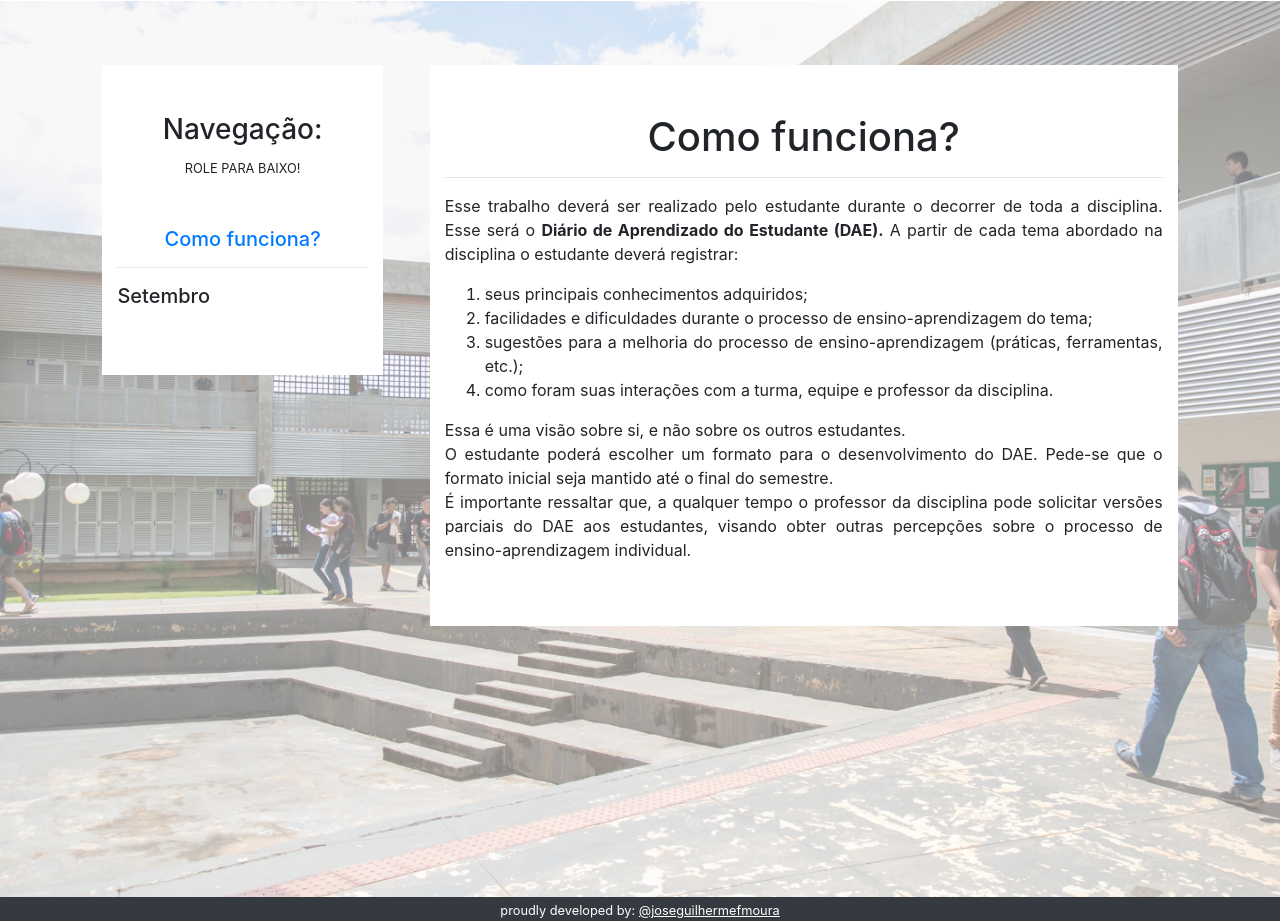
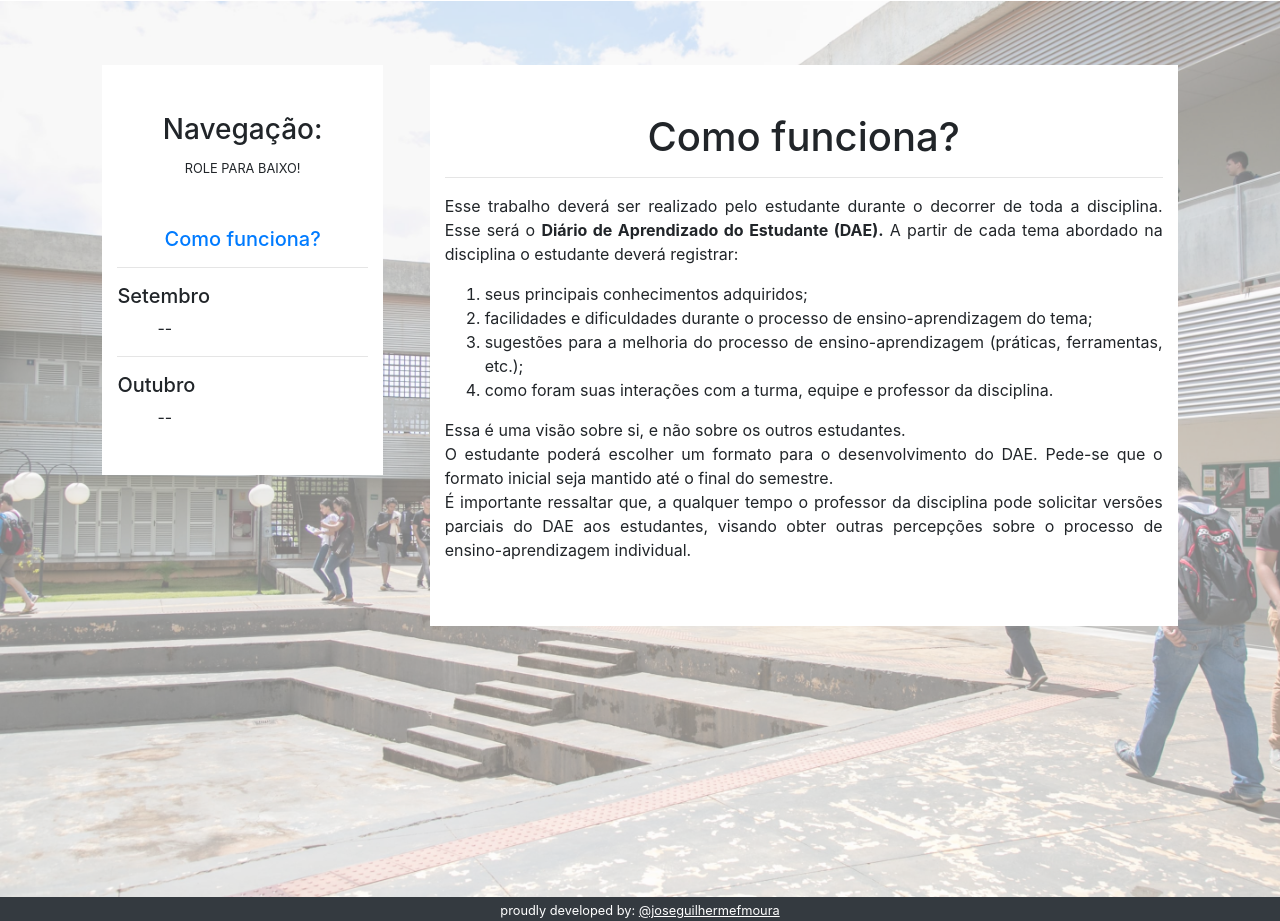
Before and after one commit to joseguilhermefmoura/DAE-MDS-2020-01, a plain HTML site: page index.html in a window 1280 px wide. Shown: the part 799-1720 px from the top of the page. Drawn offline with nearby package versions, Linux system fonts and the light colour scheme.

Commit message:
Update base.css

```diff
--- a/assets/css/base.css
+++ b/assets/css/base.css
@@ -27,7 +27,7 @@ main {
 	height: 100%;
 }
 #navigation-links {
-	max-height: 100px;
+	max-height: 200px !important;
 	overflow-y: scroll;
 }
 #post-body{
```
